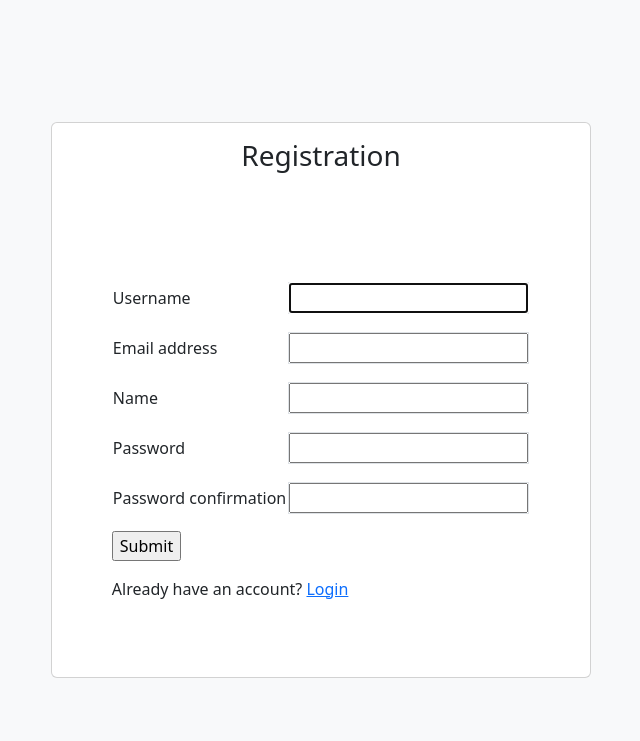
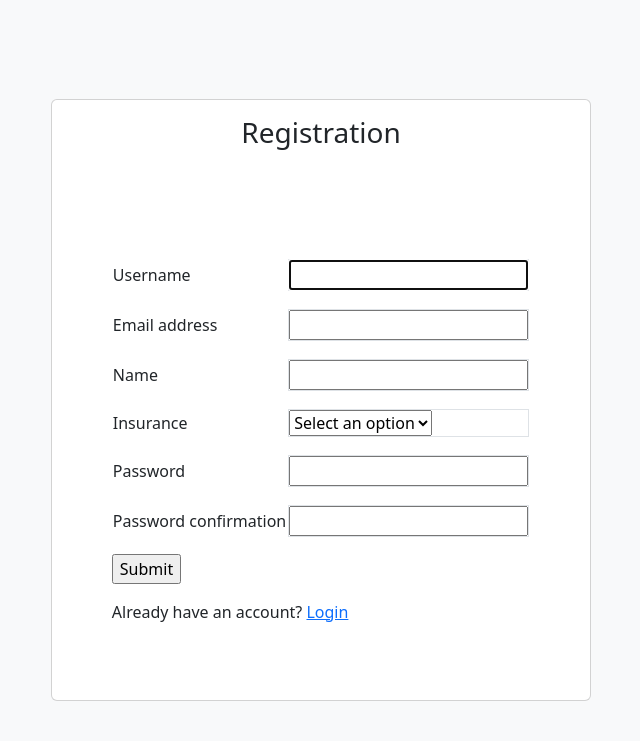
Before and after one commit to angier000/customer-requirements, a Django app: page /accounts/register/ in a window 1280 px wide. Shown: the part 62-803 px from the top of the page, without its empty margins (319-959 px from the left). Run offline with Django 4.2, Linux system fonts and the light colour scheme; some libraries are stand-ins or nearby versions.

Commit message:
create insurance field for owner

```diff
--- a/inventory_app/forms.py
+++ b/inventory_app/forms.py
@@ -20,9 +20,21 @@ class ItemForm(ModelForm):
 class CreateUserForm(UserCreationForm):
     name = forms.CharField(max_length=200)
 
+    INSURANCE_CHOICES = [
+        (None, 'Select an option'),
+        ('StateFarm', 'State Farm'),
+        ('Allstate', 'Allstate'),
+        ('USAA', 'USAA'),
+        ('Lemonade', 'Lemonade'),
+        ('Nationwide', 'Nationwide'),
+        ('LibertyMutual', 'Liberty Mutual'),
+        ('Travelers', 'Travelers'),
+    ]
+    insurance = forms.ChoiceField(choices=INSURANCE_CHOICES, required=False)
+
     class Meta:
         model = User
-        fields = ['username', 'email', 'name', 'password1', 'password2']
+        fields = ['username', 'email', 'name', 'insurance', 'password1', 'password2']
 
 class OwnerForm(ModelForm):
     class Meta:
--- a/inventory_app/templates/inventory_app/user.html
+++ b/inventory_app/templates/inventory_app/user.html
@@ -5,7 +5,8 @@
 <br>
 <p>Name: {{owner.name}}</p>
 <p>Email: {{owner.email}}</p>
+<p>Insurance: {{owner.insurance}}</p>
 <br>
-<p>Invenotory: {{inventory.id}}</P>
+<p>Inventory: {{inventory.id}}</P>
 
 {% endblock %}
--- a/inventory_app/views.py
+++ b/inventory_app/views.py
@@ -168,10 +168,12 @@ def registerPage(request):
             group = Group.objects.get(name='owner')
             user.groups.add(group) # add user to owner group
 
+            # extra fields for owner model
             name = form.cleaned_data.get('name')
             email = form.cleaned_data.get('email')
+            insurance = form.cleaned_data.get('insurance')
 
-            owner = Owner.objects.create(user=user, name=name, email=email) # create associated owner
+            owner = Owner.objects.create(user=user, name=name, email=email, insurance=insurance) # create associated owner
             inventory = Inventory.objects.create() # create an empty inventory
             owner.inventory = inventory # associate inventory with owner
             owner.save()
```
Also changed, not shown: inventory_app/models.py (+11 -0 lines), db.sqlite3, inventory_app/migrations/0008_owner_insurance.py (added), inventory_app/migrations/0009_alter_owner_insurance.py (added).
